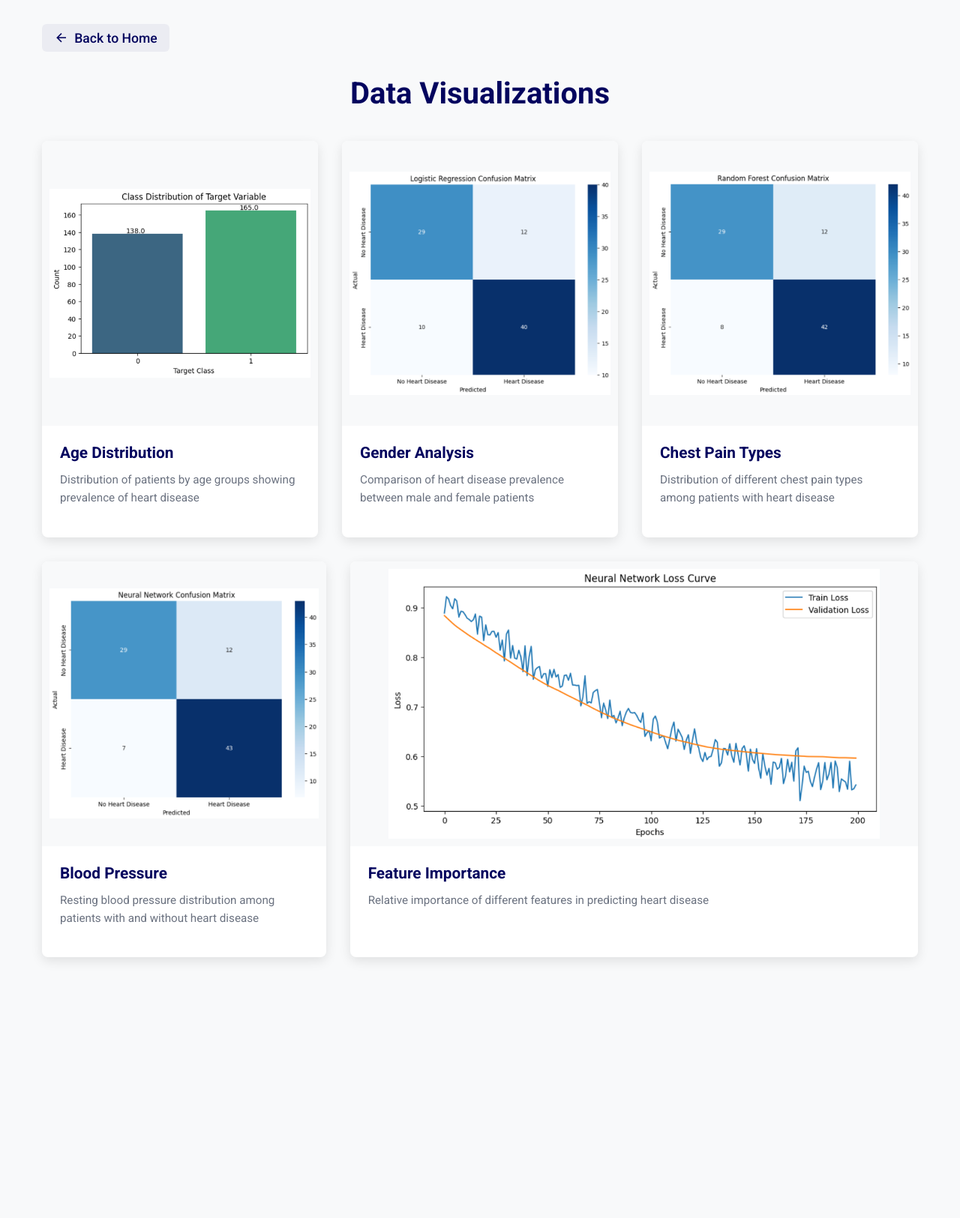
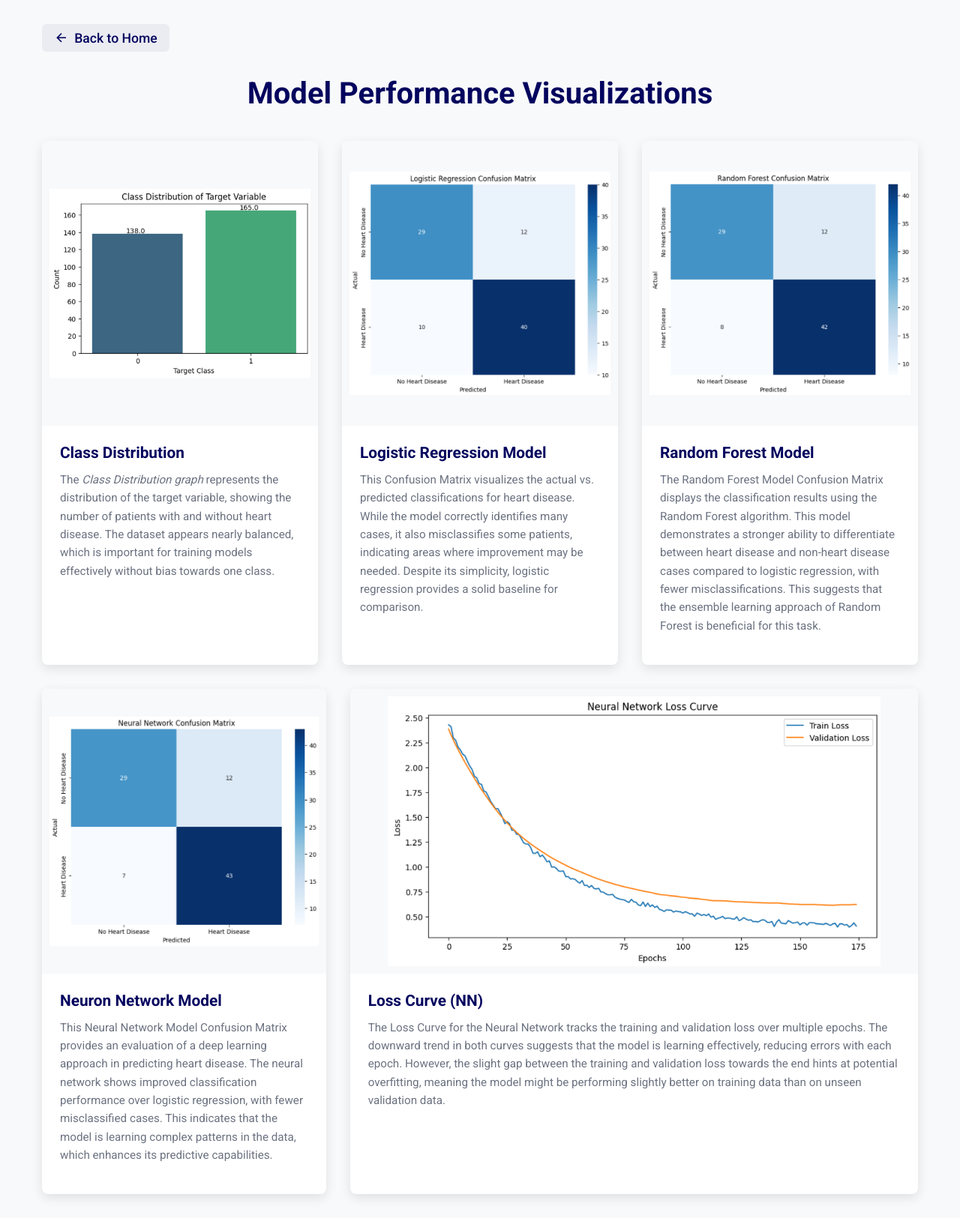
Before and after one commit to M-Pascal/Heart_Disease_Detection_MLOP, a Flask app: page /visualize in a window 1280 px wide. Shown: the whole page at 75% size. Before the commit the page ends 1282 px from the top, so only its background shows below. Run offline with Flask 3, Linux system fonts and the light colour scheme; some libraries are stand-ins or nearby versions.

Commit message:
update on the web-app

```diff
--- a/src/app.py
+++ b/src/app.py
@@ -4,10 +4,10 @@ import pandas as pd
 import requests
 import joblib
 from pathlib import Path
-from model import train_model
-from preprocess import preprocess_data
+from .model import train_model
+from .preprocess import preprocess_data
 from sklearn.preprocessing import LabelEncoder
-from database import (
+from .database import (
     clear_existing_data,
     save_to_database,
     load_from_database,
--- a/src/model.py
+++ b/src/model.py
@@ -5,7 +5,7 @@ from sklearn.model_selection import train_test_split
 import numpy as np
 import joblib
 import os
-from preprocess import preprocess_data
+from .preprocess import preprocess_data
 from sklearn.metrics import accuracy_score
 
 def train_model(file_path):
--- a/src/templates/visualization.html
+++ b/src/templates/visualization.html
@@ -15,7 +15,7 @@
             <a href="{{ url_for('index') }}"><i class="ri-arrow-left-line"></i> Back to Home</a>
         </div>
 
-        <h1 class="page-title">Data Visualizations</h1>
+        <h1 class="page-title">Model Performance Visualizations</h1>
 
         <div class="cards-container">
             <!-- First Row - 3 cards -->
@@ -24,18 +24,18 @@
                     <img src="{{ url_for('static', filename='Assets/1.png') }}" alt="Age Distribution">
                 </div>
                 <div class="card-content">
-                    <h3>Age Distribution</h3>
-                    <p>Distribution of patients by age groups showing prevalence of heart disease</p>
+                    <h3>Class Distribution</h3>
+                    <p>The <i>Class Distribution graph</i> represents the distribution of the target variable, showing the number of patients with and without heart disease. The dataset appears nearly balanced, which is important for training models effectively without bias towards one class.</p>
                 </div>
             </div>
 
             <div class="card">
                 <div class="card-image">
-                    <img src="{{ url_for('static', filename='Assets/2.png') }}" alt="Gender Analysis">
+                    <img src="{{ url_for('static', filename='Assets/2.png') }}" alt="Confusion Matrix">
                 </div>
                 <div class="card-content">
-                    <h3>Gender Analysis</h3>
-                    <p>Comparison of heart disease prevalence between male and female patients</p>
+                    <h3>Logistic Regression Model</h3>
+                    <p>This Confusion Matrix visualizes the actual vs. predicted classifications for heart disease. While the model correctly identifies many cases, it also misclassifies some patients, indicating areas where improvement may be needed. Despite its simplicity, logistic regression provides a solid baseline for comparison.</p>
                 </div>
             </div>
 
@@ -44,8 +44,8 @@
                     <img src="{{ url_for('static', filename='Assets/3.png') }}" alt="Chest Pain Types">
                 </div>
                 <div class="card-content">
-                    <h3>Chest Pain Types</h3>
-                    <p>Distribution of different chest pain types among patients with heart disease</p>
+                    <h3>Random Forest Model</h3>
+                    <p>The Random Forest Model Confusion Matrix displays the classification results using the Random Forest algorithm. This model demonstrates a stronger ability to differentiate between heart disease and non-heart disease cases compared to logistic regression, with fewer misclassifications. This suggests that the ensemble learning approach of Random Forest is beneficial for this task.</p>
                 </div>
             </div>
 
@@ -53,11 +53,11 @@
             <div class="second-row">
                 <div class="card">
                     <div class="card-image">
-                        <img src="{{ url_for('static', filename='Assets/4.png') }}" alt="Blood Pressure">
+                        <img src="{{ url_for('static', filename='Assets/4.png') }}" alt="Confusion Matrix">
                     </div>
                     <div class="card-content">
-                        <h3>Blood Pressure</h3>
-                        <p>Resting blood pressure distribution among patients with and without heart disease</p>
+                        <h3>Neuron Network Model</h3>
+                        <p>This Neural Network Model Confusion Matrix provides an evaluation of a deep learning approach in predicting heart disease. The neural network shows improved classification performance over logistic regression, with fewer misclassified cases. This indicates that the model is learning complex patterns in the data, which enhances its predictive capabilities.</p>
                     </div>
                 </div>
 
@@ -66,8 +66,8 @@
                         <img src="{{ url_for('static', filename='Assets/5.png') }}" alt="Feature Importance">
                     </div>
                     <div class="card-content">
-                        <h3>Feature Importance</h3>
-                        <p>Relative importance of different features in predicting heart disease</p>
+                        <h3>Loss Curve (NN)</h3>
+                        <p>The Loss Curve for the Neural Network tracks the training and validation loss over multiple epochs. The downward trend in both curves suggests that the model is learning effectively, reducing errors with each epoch. However, the slight gap between the training and validation loss towards the end hints at potential overfitting, meaning the model might be performing slightly better on training data than on unseen validation data.</p>
                     </div>
                 </div>
             </div>
```
Also changed, not shown: src/__init__.py (added), src/static/Assets/5.png.
